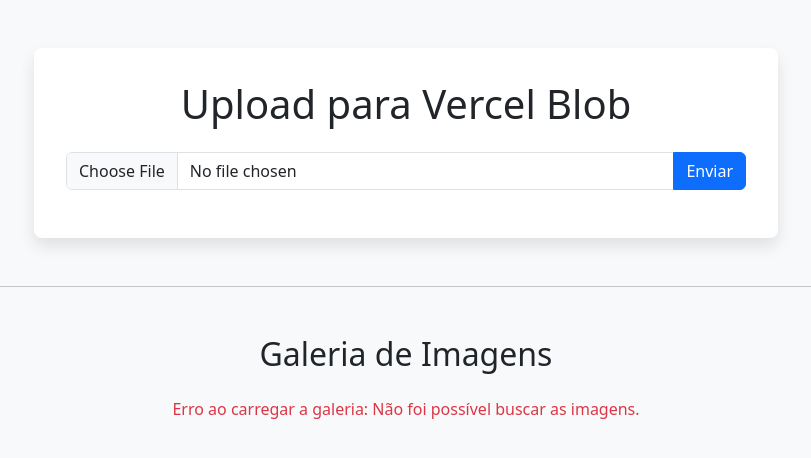
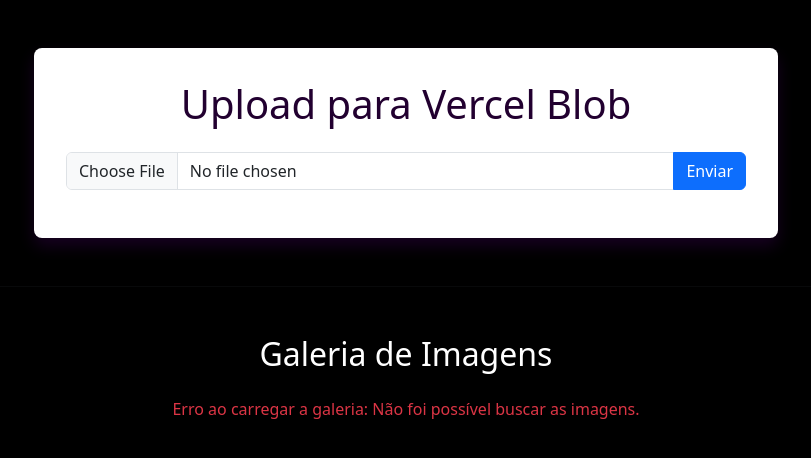
Before and after one commit to wwthierry/Galeria_imagem, a website: page public/index.html in a window 1280 px wide. Shown: the whole page, without its empty margins (234-1045 px from the left). Drawn offline with nearby package versions, Linux system fonts and the light colour scheme; no server answers.

Commit message:
Add files via upload

```diff
--- a/public/index.html
+++ b/public/index.html
@@ -9,18 +9,19 @@
 
   <style>
     /* Estilos personalizados para um visual mais agradável */
-    body { background-color: #f8f9fa; }
-    .upload-section { background-color: white; padding: 2rem; border-radius: 0.5rem; box-shadow: 0 0.5rem 1rem rgba(0,0,0,0.1); }
+    body { background-color: #000000; }
+    .upload-section { background-color: white; padding: 2rem; border-radius: 0.5rem; box-shadow: 0 0.5rem 1rem rgba(34, 0, 48, 0.692); }
     .gallery-item .card { transition: transform 0.2s; }
     .gallery-item .card:hover { transform: scale(1.05); }
     .card-img-top { width: 100%; height: 200px; object-fit: cover; }
+    h1{color: rgb(34, 0, 48) !important;}
   </style>
 </head>
 <body>
 
   <div class="container my-5">
     <div class="upload-section col-lg-8 mx-auto">
-      <h1 class="text-center mb-4">Upload para Vercel Blob</h1>
+      <h1 class="text-center mb-4" >Upload para Vercel Blob</h1>
       <form id="uploadForm">
         <div class="input-group">
           <input type="file" class="form-control" id="fileInput" name="file" required accept="image/*">
@@ -31,7 +32,7 @@
     </div>
 
     <hr class="my-5">
-    <h2 class="text-center mb-4">Galeria de Imagens</h2>
+    <h2 class="text-center mb-4 text-white">Galeria de Imagens</h2>
     <div id="gallery" class="row"></div>
   </div>
 
```
Also changed, not shown: 1 other file.
